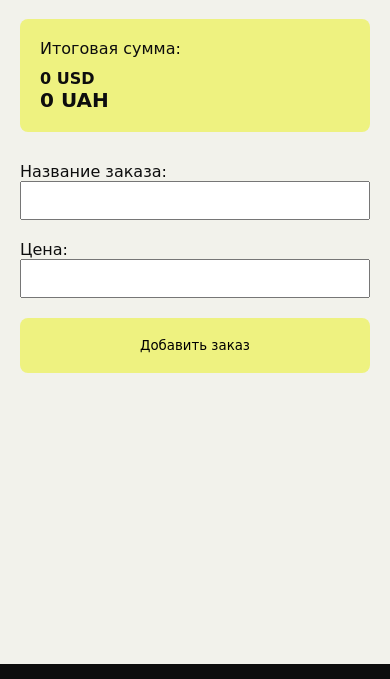
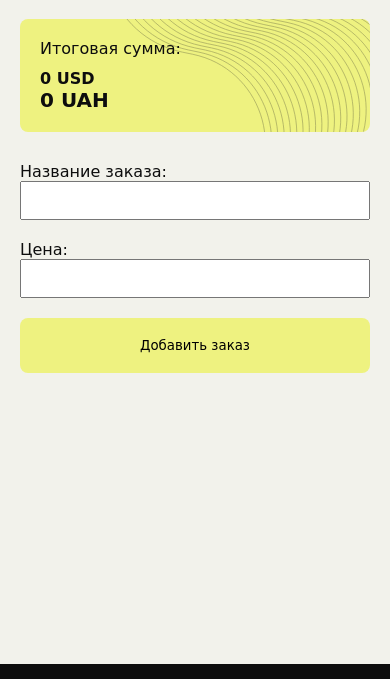
Before and after one commit to connars/mini-crm-for-freelance, a plain HTML site: page index.html in a window 390 px wide. Shown: the part 100-779 px from the top of the page. Drawn offline with Linux system fonts and the light colour scheme; a web font is replaced by a local one.

Commit message:
add .total bg

```diff
--- a/main.css
+++ b/main.css
@@ -25,6 +25,20 @@ body {
     background-color: var(--main);
     padding: 20px;
     border-radius: 8px;
+    overflow: hidden;
+
+}
+
+.total::after {
+    right: 0;
+    top: 0;
+    content: '';
+    opacity: 0.4;
+    width: 220px;
+    height: 120px;
+    position: absolute;
+    background-image: url(./assets/Icon/Meliuk-liuk.svg);
+    background-position: right;
 }
 
 .card {
@@ -173,8 +187,12 @@ body {
     }
 
     .total {
-        position: static;
+        position: relative;
         margin: 0;
+    }
+
+    .total::after {
+        width: 250px;
     }
 
     .content {
```
Also changed, not shown: assets/Icon/Meliuk-liuk.svg (added).
